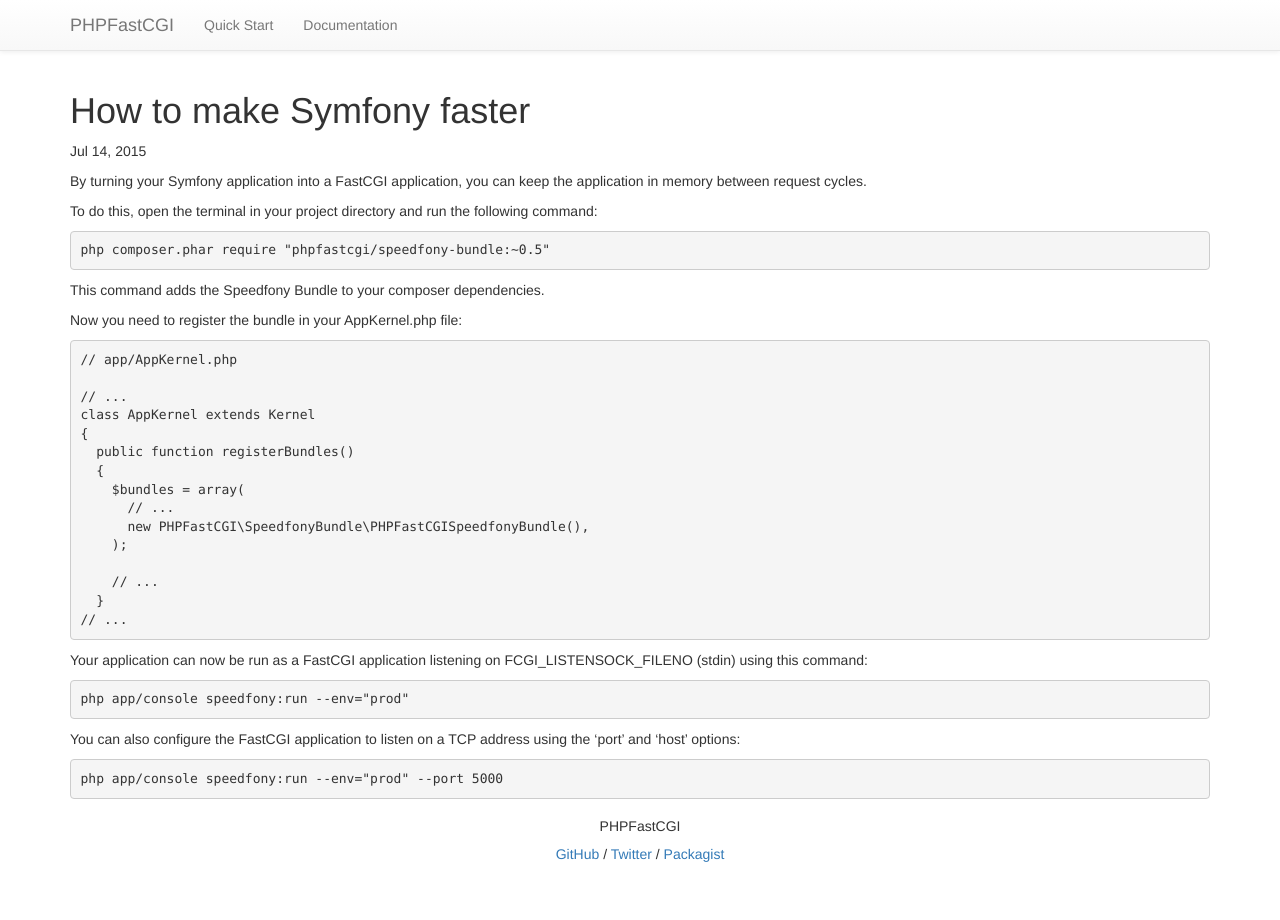
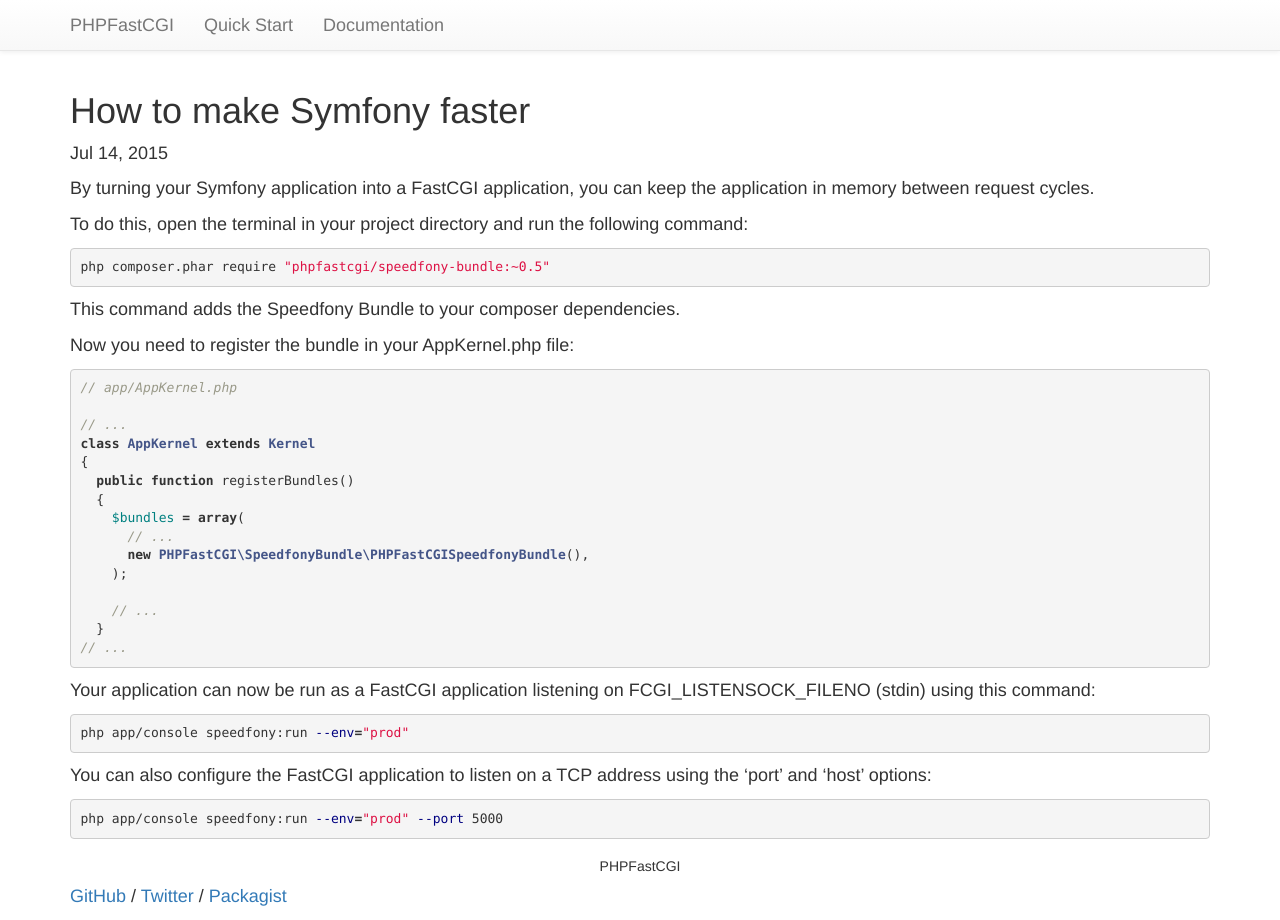
Before and after one commit to PHPFastCGI/phpfastcgi.github.io, a Jekyll site: the page built from _posts/2015-07-14-making-symfony-faster.markdown, in a window 1280 px wide. Built offline with Jekyll 4.4.1, drawn with Linux system fonts in a browser that asks for light colours.

Commit message:
Reverted main sass file

```diff
--- a/css/main.scss
+++ b/css/main.scss
@@ -1,6 +1,35 @@
+---
+# Only the main Sass file needs front matter (the dashes are enough)
+---
+
+@charset "utf-8";
+
+// Our variables
+$base-font-family: Helvetica, Arial, sans-serif;
+$base-font-size: 18px;
+$small-font-size: $base-font-size * 0.875;
+$base-line-height: 1.5;
+$spacing-unit: 30px;
+$text-color: #111;
+$background-color: #fdfdfd;
+$brand-color: #2a7ae2;
+$grey-color: #828282;
+$grey-color-light: lighten($grey-color, 40%);
+$grey-color-dark: darken($grey-color, 25%);
+
+$content-width: 800px;
+$on-palm: 600px;
+$on-laptop: 800px;
+
+@mixin media-query($device) {
+    @media screen and (max-width: $device) {
+        @content;
+    }
+}
+
 // Import partials from `sass_dir` (defaults to `_sass`)
 @import
-        "base",
-        "layout",
-        "syntax-highlighting"
+    "base",
+    "layout",
+    "syntax-highlighting"
 ;
```
